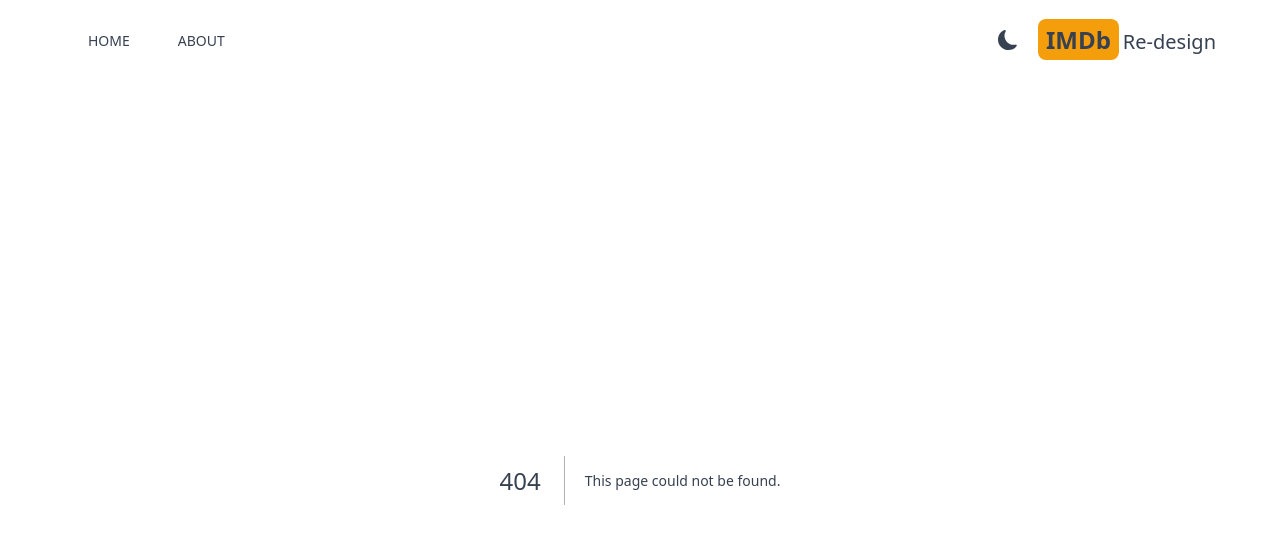
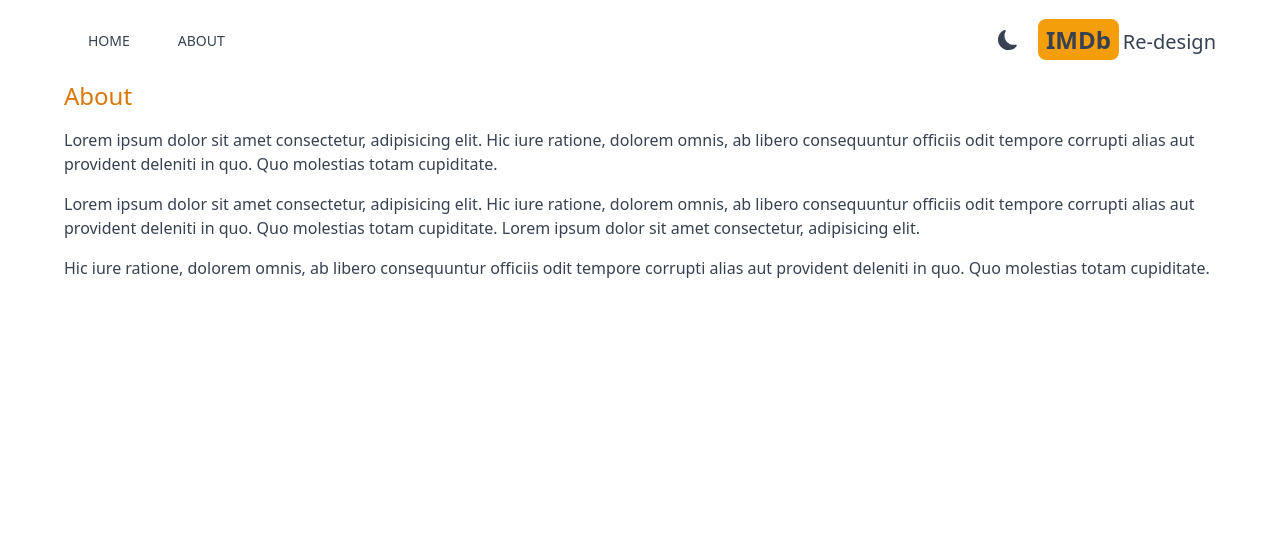
Before and after one commit to crayonzgrim/tmdb-redesign, a Next.js app: page /about in a window 1280 px wide. Before the commit this address had no page. Shown: the top 544 px of the page. Built offline with nearby package versions, Linux system fonts and the light colour scheme.

Commit message:
:hammer: About page

```diff
--- /dev/null
+++ b/src/app/about/page.tsx
@@ -0,0 +1,26 @@
+import React from 'react';
+
+export default function About() {
+  return (
+    <div className="max-w-6xl mx-auto space-y-4">
+      <h1 className="text-2xl font-medium text-amber-600">About</h1>
+      <p>
+        Lorem ipsum dolor sit amet consectetur, adipisicing elit. Hic iure
+        ratione, dolorem omnis, ab libero consequuntur officiis odit tempore
+        corrupti alias aut provident deleniti in quo. Quo molestias totam
+        cupiditate.
+      </p>
+      <p>
+        Lorem ipsum dolor sit amet consectetur, adipisicing elit. Hic iure
+        ratione, dolorem omnis, ab libero consequuntur officiis odit tempore
+        corrupti alias aut provident deleniti in quo. Quo molestias totam
+        cupiditate. Lorem ipsum dolor sit amet consectetur, adipisicing elit.
+      </p>
+      <p>
+        Hic iure ratione, dolorem omnis, ab libero consequuntur officiis odit
+        tempore corrupti alias aut provident deleniti in quo. Quo molestias
+        totam cupiditate.
+      </p>
+    </div>
+  );
+}
```
